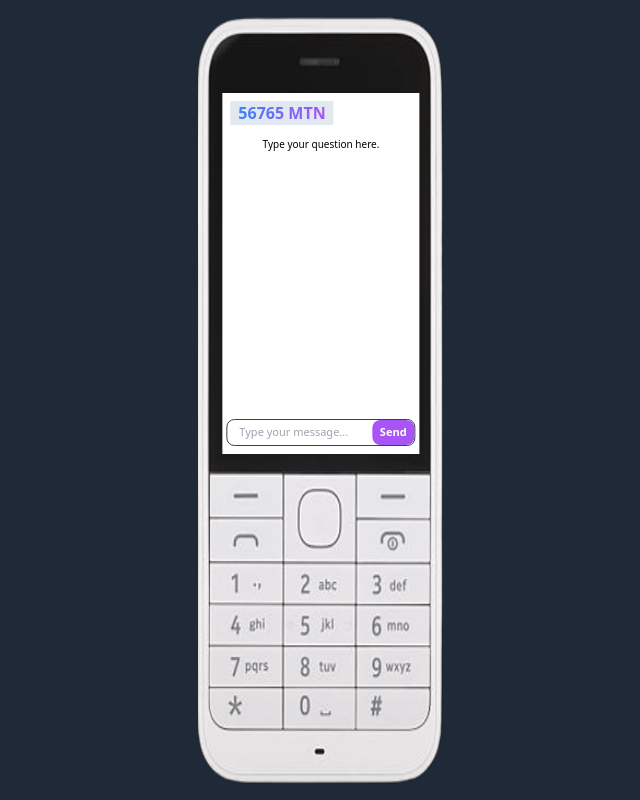
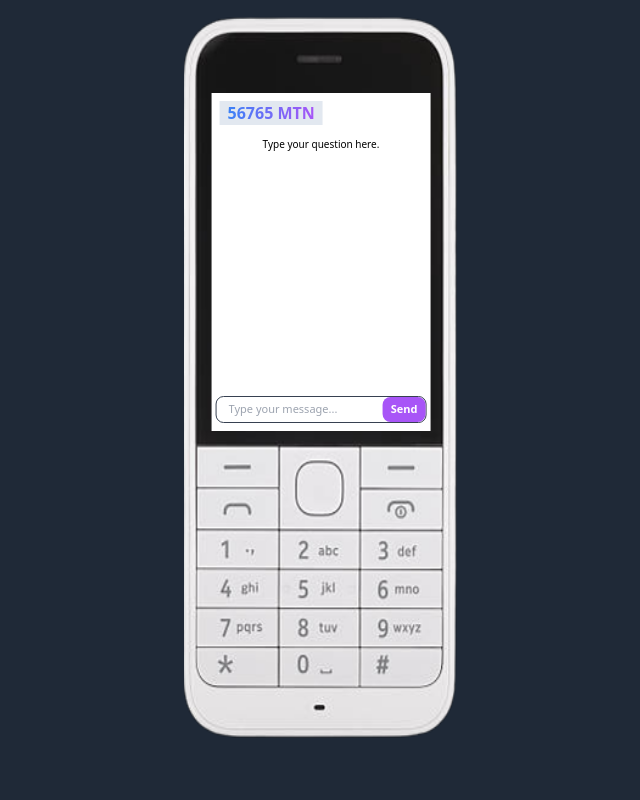
Before and after one commit to SanjeevSingh08/mobilegpt, a Next.js app: page / in a window 1280 px wide. Shown: the whole page, without its empty margins (319-959 px from the left). Built offline with nearby package versions, Linux system fonts and the light colour scheme.

Commit message:
layout changes made

```diff
--- a/src/components/Phone.jsx
+++ b/src/components/Phone.jsx
@@ -8,8 +8,8 @@ const Phone = () => {
       className="w-full flex place-content-center h-screen relative p-4"
       style={{ color: "red" }}
     >
-      <div className="flex place-content-center relative w-[274px]">
-        <Image className=" h-[100%] w-[90%]" src={phone} alt="phone" />
+      <div className="flex place-content-center relative w-[304px]">
+        <Image className=" h-[94%] w-[90%]" src={phone} alt="phone" />
         <div className="inner-c  ">
 <Mainfile/>
 
--- a/src/styles/globals.css
+++ b/src/styles/globals.css
@@ -6,6 +6,7 @@
 /* Style the chat-section container */
 .chat-section {
   overflow-y: scroll;
+  overflow-x: hidden;
   /* height: 180px; */
 
     /* Customize the scrollbar */
@@ -38,7 +39,7 @@
     top: 10%;
     right: 152px;
     width: 72%;
-    height: 47%;
+    height: 44%;
 
 
     background-color: white;
```
